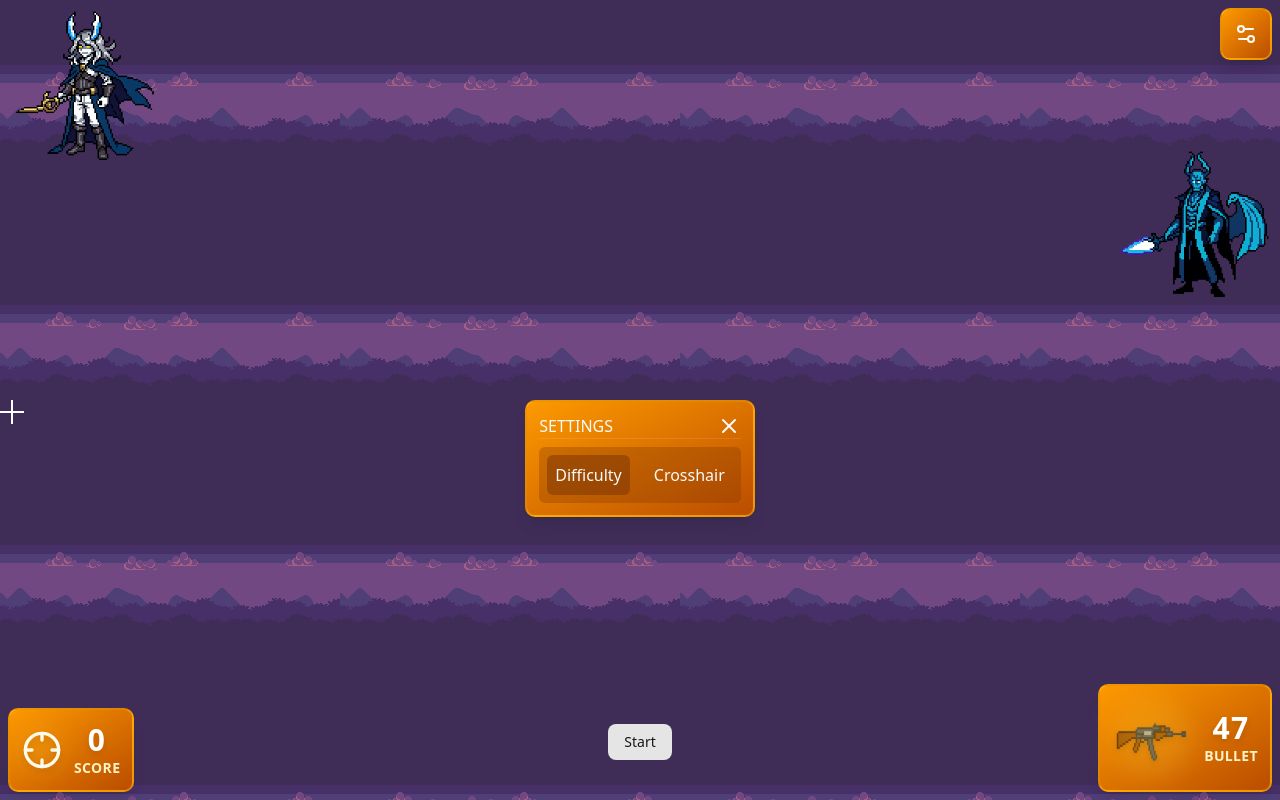
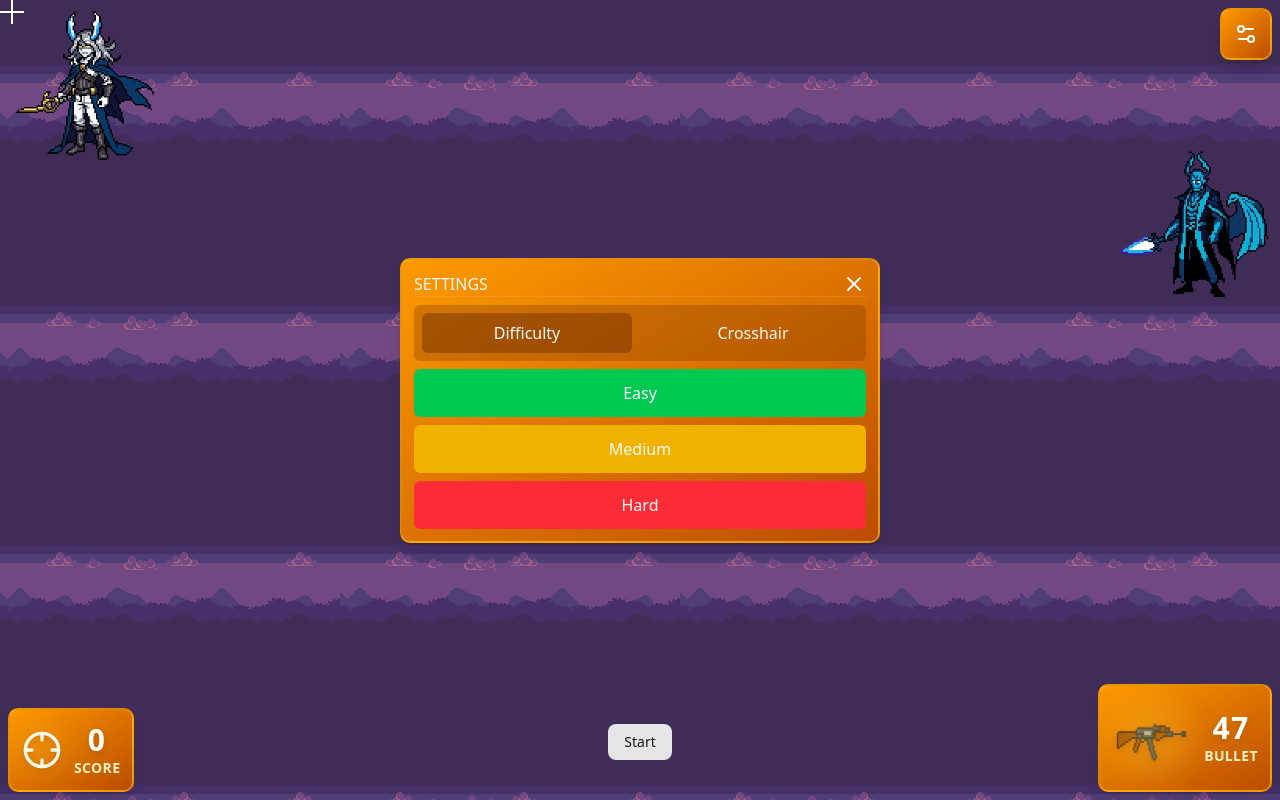
Before and after one commit to daveancheta/Shooting-Legends, a React (Vite) app: page / in a window 1280 px wide. Built offline with nearby package versions, Linux system fonts and the light colour scheme; a web font is replaced by a local one.

Commit message:
feat: add difficulty selection with speed scaling

```diff
--- a/src/pages/Range.tsx
+++ b/src/pages/Range.tsx
@@ -19,7 +19,6 @@ import GameOver from "./GameOver"
 function Range() {
     const DarkPaladin = useRef<HTMLImageElement | null>(null)
     const Wraith = useRef<HTMLImageElement | null>(null)
-    const speed = useRef<number>(1)
     const crosshair = useRef<HTMLDivElement | null>(null)
     const [isMatchStarted, setIsMatchStarted] = useState(false)
     const animationFrameId = useRef<number | null>(null)
@@ -29,17 +28,18 @@ function Range() {
     const startButton = useRef<HTMLButtonElement | null>(null)
     const [hitmark, setHitmark] = useState(false)
     const [category, setCategory] = useState<string | null>(null)
-
+    const [difficulty, setDifficulty] = useState<number>(1)
     const leftPos = useRef<number>(10)
     const rightPos = useRef<number>(10)
+    let speed = difficulty
 
     const mouseX = useRef<number>(0)
     const mouseY = useRef<number>(0)
 
     useEffect(() => {
         const autoRun = () => {
-            leftPos.current += speed.current;
-            rightPos.current += speed.current;
+            leftPos.current += speed;
+            rightPos.current += speed;
 
             if (DarkPaladin.current) {
                 DarkPaladin.current.style.left = leftPos.current + "px"
@@ -99,7 +99,7 @@ function Range() {
     }
 
     const shootLeftPos = () => {
-        speed.current += 0.1;
+        speed += 0.1;
         leftPos.current = -110;
         setScore((score) => score += 1)
         setHitmark(true)
@@ -109,7 +109,7 @@ function Range() {
     }
 
     const shootRightPos = () => {
-        speed.current += 0.1;
+        speed += 0.1;
         rightPos.current = -110;
         setScore((score) => score += 1)
         setHitmark(true)
@@ -119,7 +119,7 @@ function Range() {
     }
 
     const resetMatch = () => {
-        speed.current = 1;
+        speed = 1;
         leftPos.current = 0;
         rightPos.current = 0;
         setScore(0)
@@ -160,9 +160,9 @@ function Range() {
                 <Settings2 />
             </button>
 
-            <div className="w-screen flex justify-center">
+            <div className="w-screen h-screen flex justify-center items-center">
                 <div className="fixed bg-linear-to-br from-amber-500 to-amber-700 p-3
-            rounded-lg shadow-lg border-2 border-amber-400/50 backdrop-blur-sm select-none cursor-none">
+            rounded-lg shadow-lg border-2 border-amber-400/50 backdrop-blur-sm select-none cursor-none min-w-120">
                     <div className="flex justify-between">
                         <h1>SETTINGS</h1>
                         <button className=" cursor-none"><X /></button>
@@ -170,13 +170,24 @@ function Range() {
                     <hr />
                     <div className="bg-amber-900/30 mt-2 flex justify-between space-x-4 p-2 rounded-sm">
                         <button
-                            className={`${category === "difficulty" || category === null ? "bg-amber-900/50" : ""} p-2 rounded-sm cursor-none`}
+                            className={`${category === "difficulty" || category === null ? "bg-amber-900/50" : ""} p-2 rounded-sm cursor-none flex-1`}
                             onClick={() => setCategory("difficulty")}
                         >Difficulty</button>
                         <button
-                            className={`${category === "crosshair" && "bg-amber-900/50"} p-2 rounded-sm cursor-none`}
+                            className={`${category === "crosshair" && "bg-amber-900/50"} p-2 rounded-sm cursor-none flex-1`}
                             onClick={() => setCategory("crosshair")}
                         >Crosshair</button>
+                    </div>
+                    <div className='flex flex-col mt-2 gap-2'>
+                        <button className='cursor-none bg-green-500 p-1 py-3 rounded-sm hover:bg-green-600' onClick={() => setDifficulty(1)}>
+                            Easy
+                        </button>
+                        <button className='cursor-none bg-yellow-500 p-1 py-3 rounded-sm hover:bg-yellow-600' onClick={() => setDifficulty(5)}>
+                            Medium
+                        </button>
+                        <button className='cursor-none bg-red-500 p-1 py-3 rounded-sm hover:bg-red-600' onClick={() => setDifficulty(10)}>
+                            Hard
+                        </button>
                     </div>
                 </div>
             </div>
```
